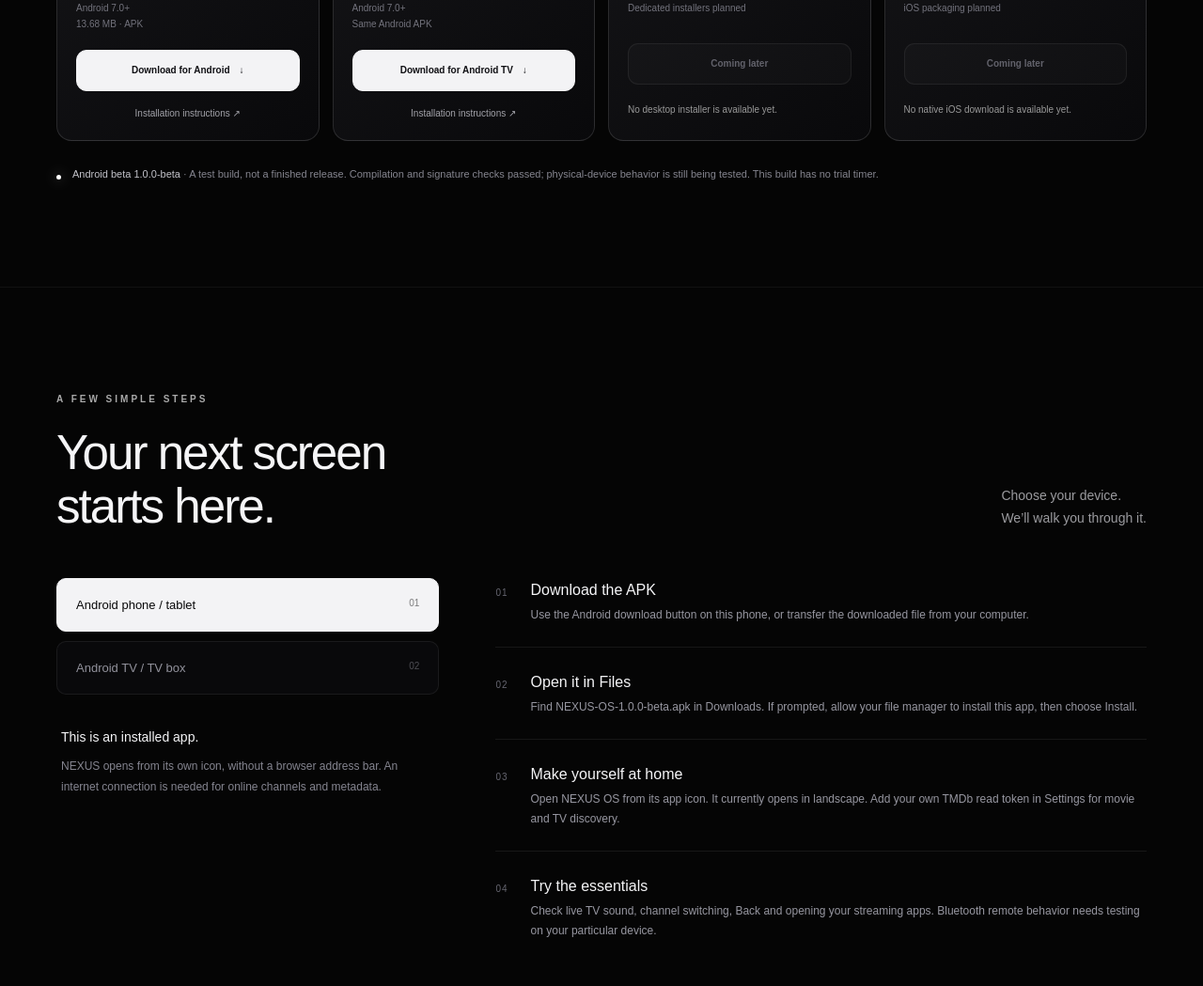
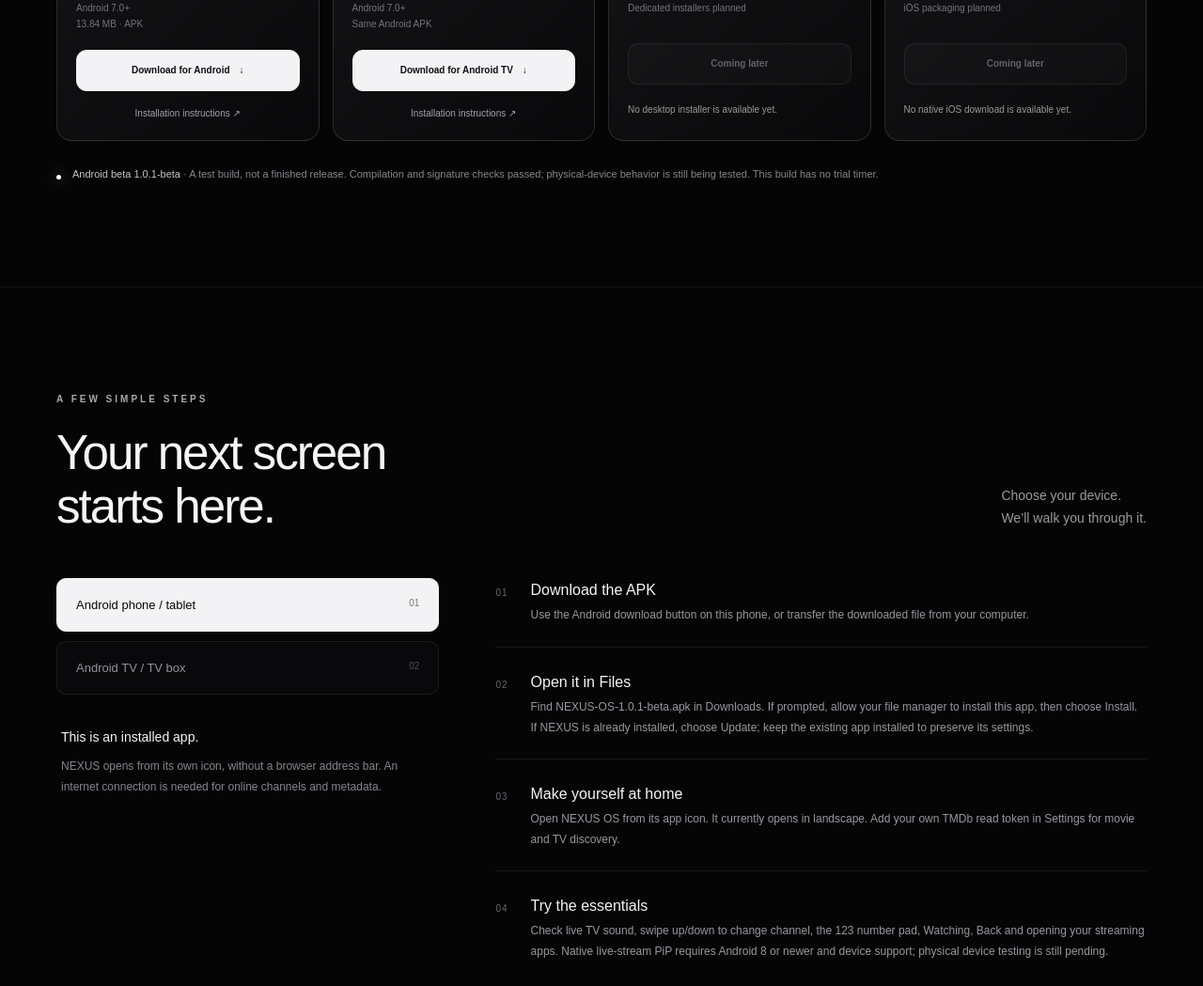
Before and after one commit to sinn1088/nexus-downloads, a website: page index.html in a window 1280 px wide. Shown: the part 2251-3300 px from the top of the page at 94% size. Drawn offline with Linux system fonts and the light colour scheme.

Commit message:
Publish Android 1.0.1 beta playback and touch fixes

```diff
--- a/app.js
+++ b/app.js
@@ -6,7 +6,7 @@ const instructions = {
     ],
     [
       "Open it in Files",
-      "Find NEXUS-OS-1.0.0-beta.apk in Downloads. If prompted, allow your file manager to install this app, then choose Install.",
+      "Find NEXUS-OS-1.0.1-beta.apk in Downloads. If prompted, allow your file manager to install this app, then choose Install. If NEXUS is already installed, choose Update; keep the existing app installed to preserve its settings.",
     ],
     [
       "Make yourself at home",
@@ -14,7 +14,7 @@ const instructions = {
     ],
     [
       "Try the essentials",
-      "Check live TV sound, channel switching, Back and opening your streaming apps. Bluetooth remote behavior needs testing on your particular device.",
+      "Check live TV sound, swipe up/down to change channel, the 123 number pad, Watching, Back and opening your streaming apps. Native live-stream PiP requires Android 8 or newer and device support; physical device testing is still pending.",
     ],
   ],
   tv: [
@@ -64,13 +64,11 @@ function showInstructions(platform, scroll = false) {
       button.setAttribute("aria-pressed", String(active));
     });
   if (scroll)
-    document
-      .querySelector("#install")
-      .scrollIntoView({
-        behavior: matchMedia("(prefers-reduced-motion: reduce)").matches
-          ? "instant"
-          : "smooth",
-      });
+    document.querySelector("#install").scrollIntoView({
+      behavior: matchMedia("(prefers-reduced-motion: reduce)").matches
+        ? "instant"
+        : "smooth",
+    });
 }
 document
   .querySelectorAll("[data-platform]")
--- a/index.html
+++ b/index.html
@@ -159,7 +159,7 @@
             </div>
             <a
               class="button primary download-apk"
-              href="/downloads/NEXUS-OS-1.0.0-beta.apk"
+              href="/downloads/NEXUS-OS-1.0.1-beta.apk"
               >Download for Android <span aria-hidden="true">↓</span></a
             ><button class="text-button" data-platform="android">
               Installation instructions <span aria-hidden="true">↗</span>
@@ -177,7 +177,7 @@
             </div>
             <a
               class="button primary download-apk"
-              href="/downloads/NEXUS-OS-1.0.0-beta.apk"
+              href="/downloads/NEXUS-OS-1.0.1-beta.apk"
               >Download for Android TV <span aria-hidden="true">↓</span></a
             ><button class="text-button" data-platform="tv">
               Installation instructions <span aria-hidden="true">↗</span>
@@ -216,7 +216,7 @@
           <span class="status-dot"></span>
           <p>
             <strong
-              >Android beta <span data-release-version>1.0.0</span></strong
+              >Android beta <span data-release-version>1.0.1-beta</span></strong
             >
             · A test build, not a finished release. Compilation and signature
             checks passed; physical-device behavior is still being tested. This
@@ -279,7 +279,7 @@
               planned. TV and Bluetooth remote compatibility still needs
               physical testing.
             </p>
-            <p>Downloaded file: <strong>NEXUS-OS-1.0.0-beta.apk</strong></p>
+            <p>Downloaded file: <strong>NEXUS-OS-1.0.1-beta.apk</strong></p>
             <p>SHA-256 checksum:</p>
             <code id="checksum">Loading verification details…</code>
           </div>
--- a/release.json
+++ b/release.json
@@ -1,12 +1,12 @@
 {
-  "fileName": "NEXUS-OS-1.0.0-beta.apk",
-  "sizeBytes": 14343149,
-  "sha256": "88b8d2de5f7cc307323ef48204a20d72a9adcfb937bd70b25bae0429af83e63f",
-  "version": "1.0.0-beta",
+  "fileName": "NEXUS-OS-1.0.1-beta.apk",
+  "sizeBytes": 14508856,
+  "sha256": "da535cec78e4e2f321914f151c204baec070aff6ae2ef7957dbb30a66131f11d",
+  "version": "1.0.1-beta",
   "publishedDate": "2026-10-08",
   "signing": "debug-beta",
   "minAndroid": "7.0",
-  "sizeMB": 13.68,
+  "sizeMB": 13.84,
   "personalCredentialsIncluded": false,
   "trialEnabled": false
 }
--- a/scripts/serve.mjs
+++ b/scripts/serve.mjs
@@ -15,10 +15,10 @@ http
       const pathname = decodeURIComponent(
         new URL(req.url, "http://localhost").pathname,
       );
-      if (pathname === "/downloads/NEXUS-OS-1.0.0-beta.apk") {
+      if (pathname === "/downloads/NEXUS-OS-1.0.1-beta.apk") {
         res.writeHead(307, {
           Location:
-            "https://github.com/sinn1088/nexus-downloads/releases/download/v1.0.0-beta/NEXUS-OS-1.0.0-beta.apk",
+            "https://github.com/sinn1088/nexus-downloads/releases/download/v1.0.1-beta/NEXUS-OS-1.0.1-beta.apk",
         });
         res.end();
         return;
```
Also changed, not shown: README.md, vercel.json.
